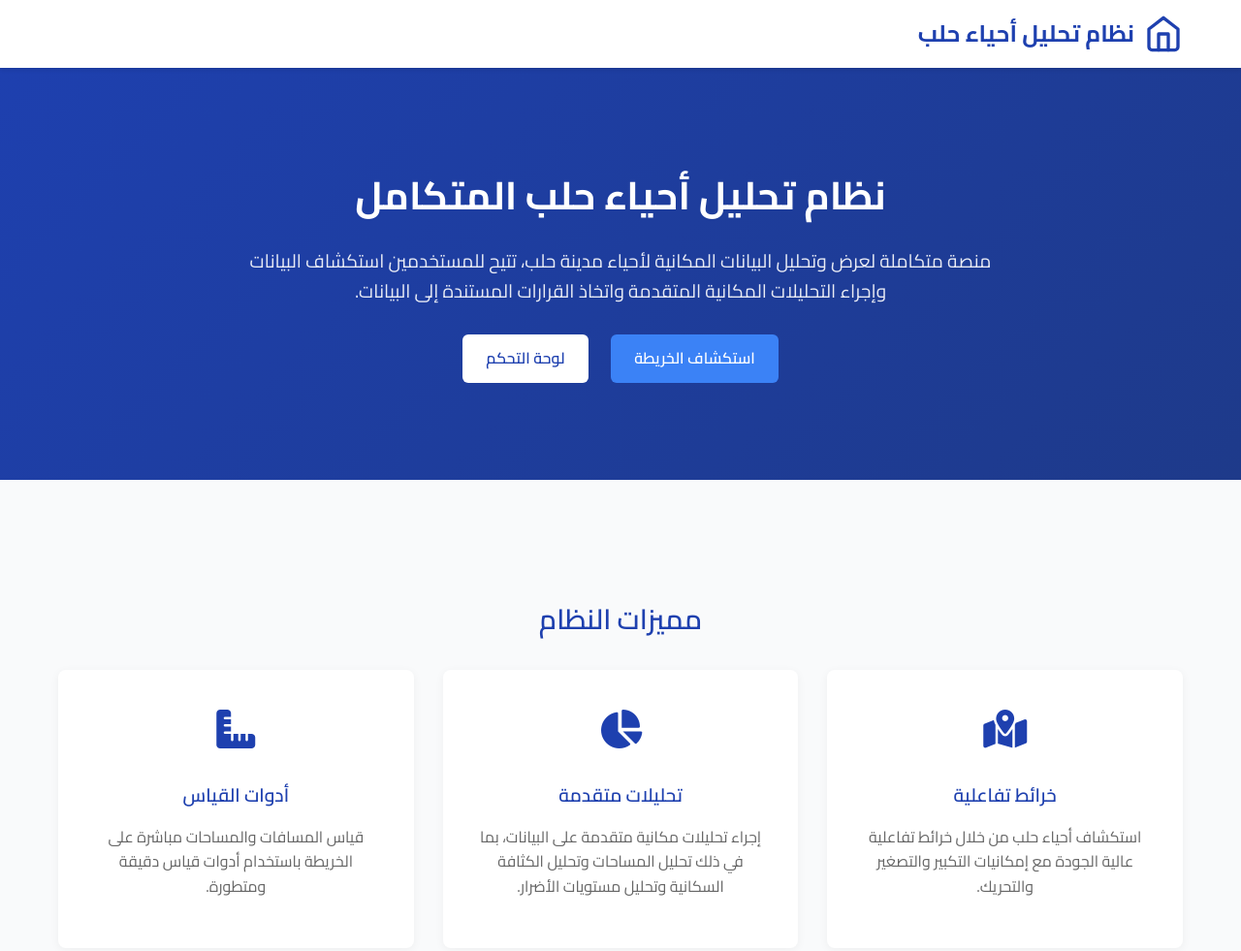
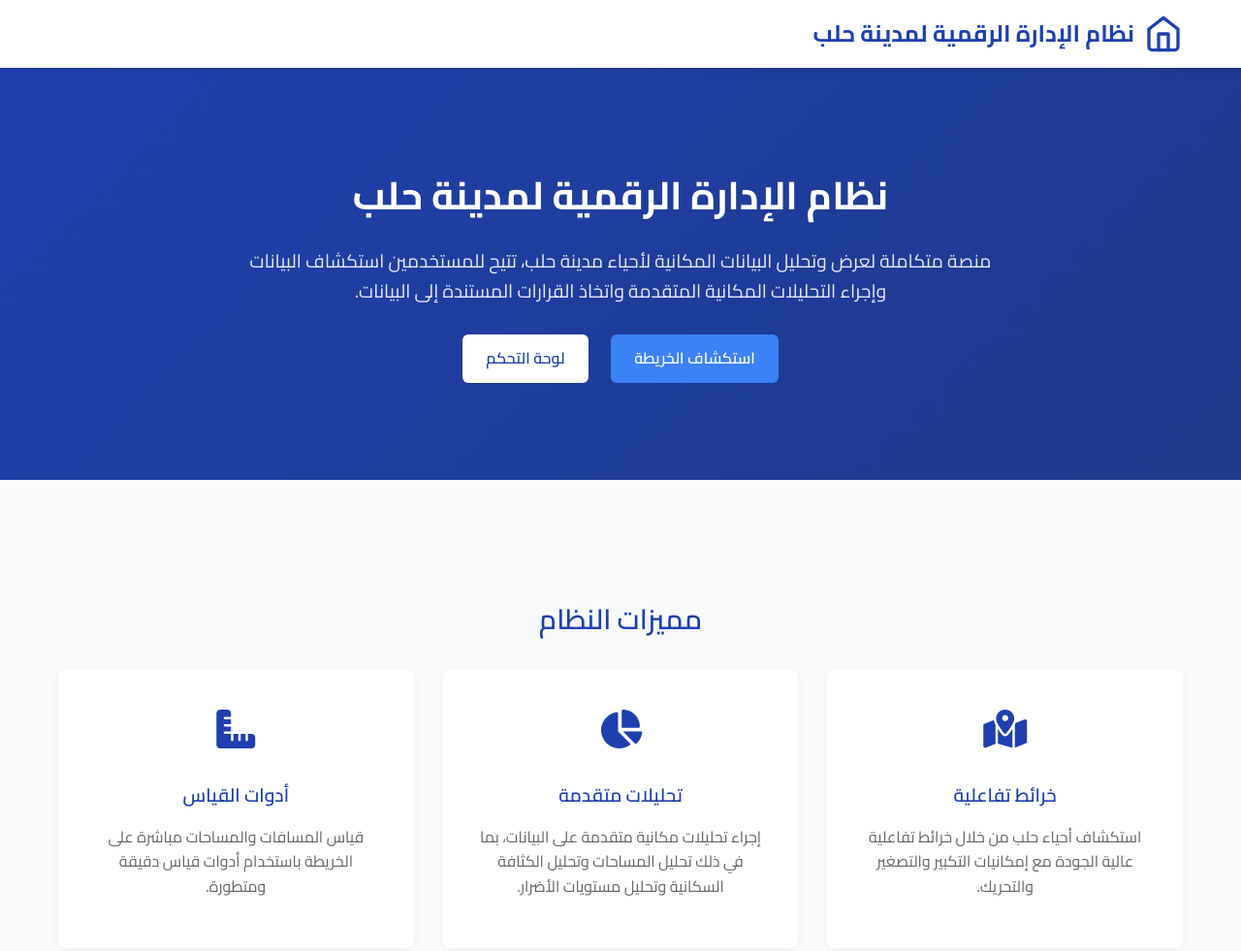
Before and after one commit to yasseralmofaalani/UnHabitatGIS, a plain HTML site: page pages/index.html in a window 1280 px wide. Shown: the top 981 px of the page at 97% size. Drawn offline with Linux system fonts and the light colour scheme.

Commit message:
Update index.html

```diff
--- a/pages/index.html
+++ b/pages/index.html
@@ -4,7 +4,7 @@
 <head>
   <meta charset="utf-8" />
   <meta name="viewport" content="width=device-width, initial-scale=1, shrink-to-fit=no">
-  <title>نظام تحليل أحياء حلب</title>
+  <title>نظام الإدارة الرقمية لمدينة حلب</title>
 
   <!-- Google Fonts - Cairo (Arabic) -->
   <link href="https://fonts.googleapis.com/css2?family=Cairo:wght@300;400;600;700&display=swap" rel="stylesheet">
@@ -351,14 +351,14 @@
           <path d="M3 9l9-7 9 7v11a2 2 0 0 1-2 2H5a2 2 0 0 1-2-2V9z"></path>
           <polyline points="9 22 9 12 15 12 15 22"></polyline>
         </svg>
-        <div class="logo-text">نظام تحليل أحياء حلب</div>
+        <div class="logo-text">نظام الإدارة الرقمية لمدينة حلب</div>
       </a>
     </div>
   </div>
 
   <div class="hero">
     <div class="container">
-      <h1 class="hero-title">نظام تحليل أحياء حلب المتكامل</h1>
+      <h1 class="hero-title">نظام الإدارة الرقمية لمدينة حلب</h1>
       <p class="hero-subtitle">منصة متكاملة لعرض وتحليل البيانات المكانية لأحياء مدينة حلب، تتيح للمستخدمين استكشاف البيانات وإجراء التحليلات المكانية المتقدمة واتخاذ القرارات المستندة إلى البيانات.</p>
       <div>
         <a href="aleppo-map-analysis.html" class="btn btn-primary">استكشاف الخريطة</a>
```
